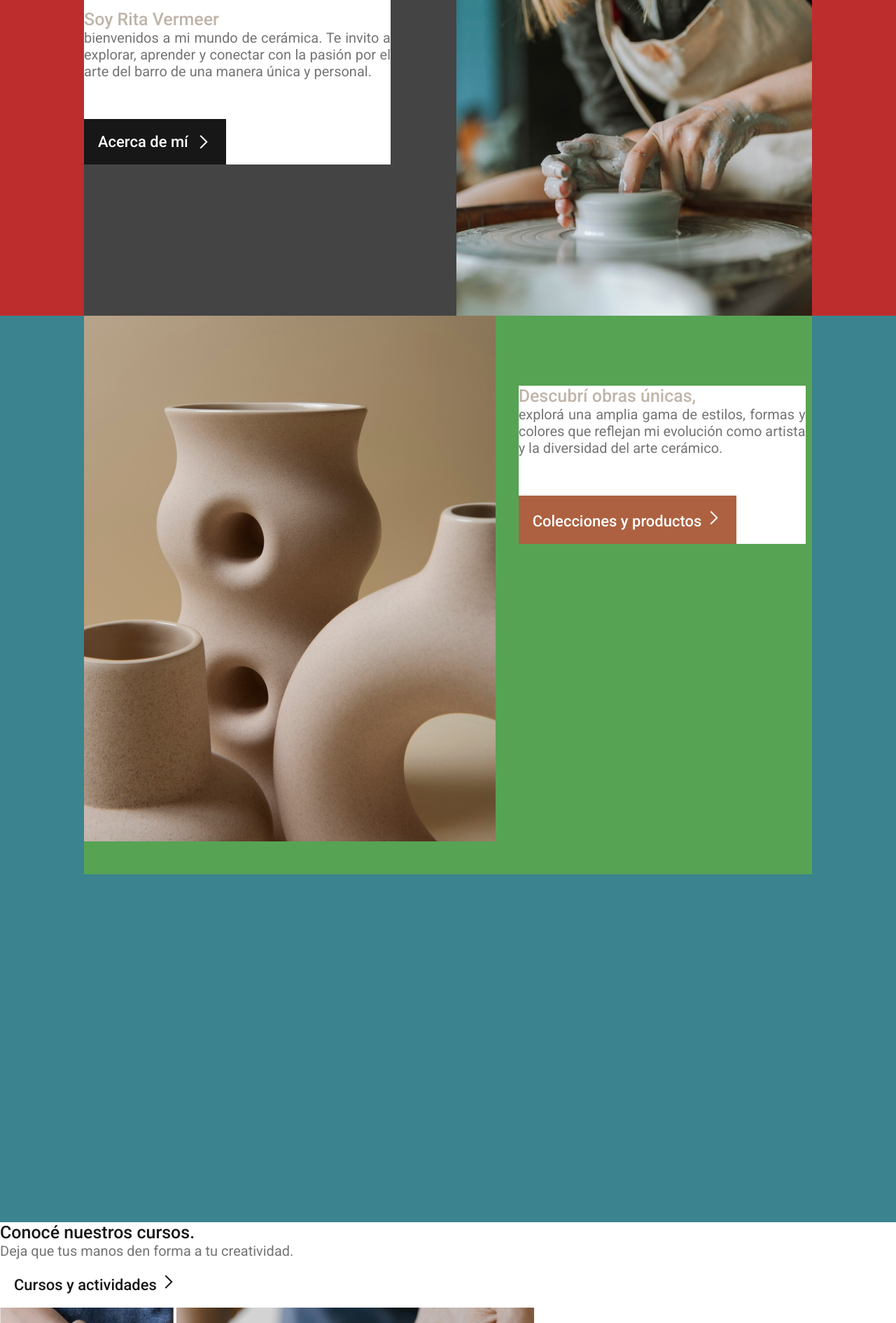
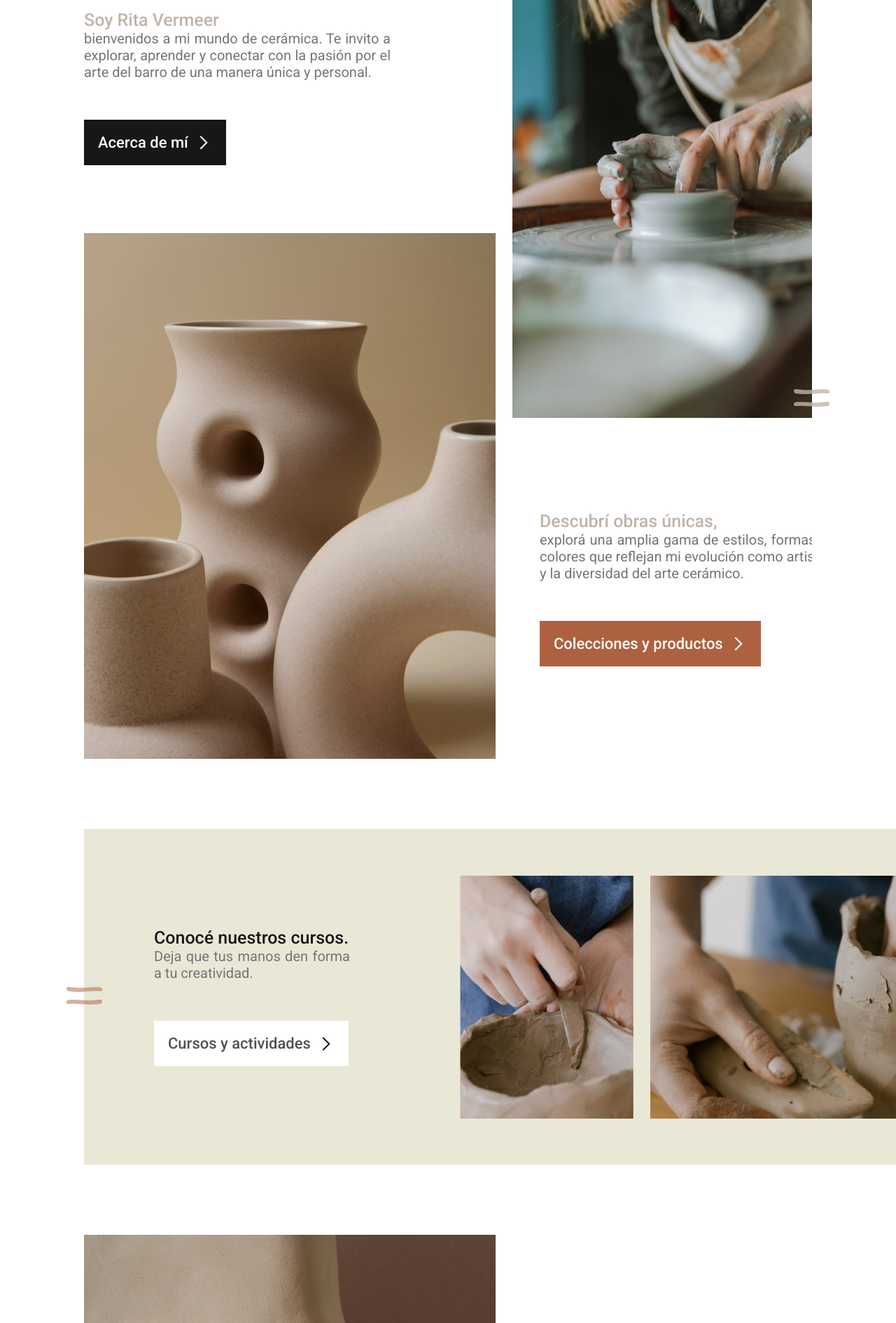
Before and after one commit to clarawillimburgh/hands-on, a plain HTML site: page index.html in a window 1280 px wide. Shown: the part 347-2237 px from the top of the page at 70% size. Drawn offline with Linux system fonts and the light colour scheme; a web font is replaced by a local one.

Commit message:
version 3 - css index.html

```diff
--- a/css/style.css
+++ b/css/style.css
@@ -87,6 +87,8 @@ p{
     align-items: center;
     position: fixed;
     top: 0;
+    order: 1;
+    z-index: 1000;
 }
 
 .navbar-izquierda{
@@ -129,129 +131,213 @@ p{
     line-height: normal;
 }
 
-.inicio{
+
+/*------------------------------------------------------------------------------------------------- */
+/*INICIO*/
+/*Sección 1*/
+.s1-inicio{
+    background-color: #ffffff;
+    overflow-x: hidden;
+    overflow-y: hidden;
+    margin-top: 146px;
+    margin-left: 120px;
+    margin-right: 120px;
+    display: grid;
+    grid-template-columns: repeat(2, 1fr);
+    column-gap: 24px;
+    grid-template-rows: 534px 264px 487px;
+}
+
+/*Card y foto 1*/
+.s1-inicio-container-card-1{
+    background-color: #ffffff;
+    display: flex;
+    flex-direction: column;
+    width: 438px;
+    height: auto;
+    margin-top: 100px;
+    margin-bottom: 100px;
+    margin-right: 150px;
+    gap: 56px;
+}
+
+.s1-inicio-container-card-1 .logo-y-texto{
+    display: flex;
+    flex-direction: column;
+    gap: 30px;
+}
+
+.s1-inicio .s1-inicio-card-1{
+    grid-column: 1/2;
+}
+
+.s1-inicio .s1-inicio-foto-1{
+    grid-column: 2/3;
+    grid-row: 1/3;
+}
+
+.s1-inicio .rayitas-beige-horizontal{
+    position: absolute;
+    right: 95px;
+    top: 903px;
+}
+
+/*Card y foto 2*/
+.s1-inicio .s1-inicio-foto-2{
+    grid-column: 1/2;
+    grid-row: 2/4;
+    width:588px ;
+    height: 751px;
+}
+
+.s1-inicio-card-2{
+    grid-column: 2/3;
+    grid-row: 3/4;
+    align-content:center;
+    justify-self: center;
+    margin-right: 100px;
 
 }
-/*------------------------------------------------------------------------------------------------- */
-/*SECCIÓN 1-INICIO*/
-.seccion-1-inicio{
-    background-color: #bd2d2d;
-    display: grid;
-    grid-template-rows: 798px;
+.s1-inicio-container-card-2{
+    display: flex;
+    flex-direction: column;
+    width: 410px;
+    gap: 56px;
 }
 
-/*--------------------*/
-/*Card y foto 1*/
-.s1-inicio-card-y-foto{
-    background-color: #444444;
-    max-width: 100vw;
+/*Sección 2
+Fondo beige card y dos fotos*/
+
+.s2-inicio{
+    display: grid;
+    grid-template-columns: repeat(2, 1fr);
+    grid-template-rows:480px;
+    column-gap: 24px;
+    overflow-x: hidden;
+    overflow-y: hidden;
+    margin-top: 100px;
+    margin-bottom: 100px;
+    margin-left: 120px;
+    margin-right:0px;
+    align-items: center;
+}
+
+.s2-inicio-card-y-foto{
+    background-color: #E9E7D6;
+    display: flex;
+    flex-direction: row;
+    width: 1320px;
+    height: 480px;
+    align-items: center;
+    justify-content: space-between
+}
+
+.s2-inicio-container-card{
+    display: flex;
+    flex-direction: column;
+    width: 280px;
+    margin-left: 100px;
+    gap: 56px;
+    align-content: center;
+}
+
+.s2-inicio-container-fotos{
+    display: flex;
+    flex-direction: row;
+    width: 783px;
+    height: 347px;
+    object-fit: contain;
+    gap: 24px;
+}
+
+.rayitas-terracota-horizontal{
+    position: absolute;
+    left: 95px;
+}
+
+/*Sección 3
+Card y foto*/
+
+.s3-inicio{
     overflow-x: hidden;
     overflow-y: hidden;
     display: grid;
-    grid-template-columns: repeat(12, 1fr);
-    gap: 24px;
     margin-left: 120px;
     margin-right: 120px;
-    margin-top: 146px;
-    margin-bottom: 0px;
-    justify-content: space-between;
+    margin-bottom: 120px;
+    grid-template-columns: repeat(2, 1fr);
+    column-gap: 24px;
+    grid-template-rows: 751px;
 }
 
-/*Card 1*/
-/*Containter card para aplicar flex*/
-.s1-inicio-container-card{
+.s3-inicio .rayitas-beige-horizontal{
+    position: absolute;
+    left: 683px;
+    top: 2809px;
+}
+
+.s3-inicio .s3-inicio-foto{
+    grid-column: 1/2;
+    grid-row: 1/2;
+    width: 588px;
+    height: auto;
+    object-fit: contain;
+}
+
+.s3-inicio-card{
+    grid-column: 2/3;
+    grid-row: 1/2;
+    align-content:center;
+    justify-self: center;
+}
+
+.s3-inicio-containter-card{
+    width: 363px;
+    display: flex;
+    flex-direction: column;
+    gap: 56px;
+}
+
+
+/*
+.s1-inicio{
+    background-color: #ffffff;
+    overflow-x: hidden;
+    overflow-y: hidden;
+    margin-top: 146px;
+    margin-left: 120px;
+    margin-right: 120px;
+    display: grid;
+    grid-template-columns: repeat(2, 1fr);
+    column-gap: 24px;
+    grid-template-rows: 534px 264px 487px;
+}
+
+.seccion-1-inicio .s1-inicio-foto-2{
+    grid-column: 1/2;
+    grid-row: 2/4;
+    width:588px ;
+    height: 751px;
+}
+
+.s1-inicio-card-2{
+    grid-column: 2/3;
+    grid-row: 3/4;
+    align-content:center;
+    justify-self: center;
+    margin-right: 100px;
+
+}
+.s1-inicio-container-card-2{
     background-color: #ffffff;
     display: flex;
     flex-direction: column;
-    flex-wrap: wrap;
-    width: 438px;
-    margin-top: 100px;
-    margin-bottom: 110px;
-    margin-right: 24px;
+    width: 410px;
     gap: 56px;
 }
 
-.s1-inicio-card{
-    grid-column-start: 1;
-    grid-column-end:7;
-}
 
-.s1-inicio-card .logo-y-texto{
-    display: flex;
-    flex-direction: column;
-    gap: 30px;
-    flex-wrap: wrap;
-}
-
-.s1-inicio-card .logo-y-texto img{
-    width: 435px;
-    height: 84px;
-}
-
-/*Foto 1*/
-.s1-inicio-foto{
-    width: 100%;
-    height: auto;
-    grid-column-start: 7;
-    grid-column-end: 13;
-}
-
-
-/*------------------------------------------------------------------------------------------------- */
-/*SECCIÓN 2-INICIO*/
-
-.seccion-2-inicio{
-    background-color: #3B838E;
-    display: grid;
-    grid-template-rows: 798px 497px;
-}
-
-/*--------------------*/
-/*Card y foto 2*/
-.s2-inicio-card-y-foto{
-    background-color: #57a354;
-    max-width: 100vw;
-    display: grid;
-    grid-template-columns: repeat(12, 1fr);
-    gap: 24px;
-    margin-left: 120px;
-    margin-right: 120px;
-    justify-content: space-between;
-}
-
-/*Card 2*/
-/*Containter card para aplicar flex*/
-
-.s2-inicio-foto{
-    width: 100%;
-    height: auto;
-    grid-column-start: 1;
-    grid-column-end: 7;
-}
-
-.s2-inicio-container-card{
-    background-color: #ffffff;
-    display: flex;
-    flex-direction: column;
-    flex-wrap: wrap;
-    width: 410px;
-    margin-top: 100px;
-    margin-bottom: 110px;
-    gap: 56px;
-}
-
-.s2-inicio-card{
-    grid-column-start: 8;
-    grid-column-end:12;
-}
-
-
-
-/*
-/*------------------------------------------------------------------------------------------------- */
-/*SECCIÓN 2-INICIO*/
-
-
+/*BOTONES*/
 .button-fondonegro{
     display: flex;
     flex-direction: row;
@@ -278,7 +364,12 @@ p{
 }
 
 .button-fondoterracota{
+    display: flex;
+    flex-direction: row;
+    gap: 10px;
+    align-items: flex-end;
     color: #FFF;
+    text-decoration: none;
     font-family: Roboto;
     font-size: 22px;
     font-style: normal;
@@ -286,14 +377,16 @@ p{
     line-height: normal;
     background-color: #AD6140;
     padding: 20px;
-    border-width:0;
-    justify-content: center;
-    align-items: center;
-    gap: 10px;
+    border: none;
 }
 
 .button-fondoblanco{
-    color: #171717;
+    display: flex;
+    flex-direction: row;
+    gap: 10px;
+    align-items: flex-end;
+    color: #515151;
+    text-decoration: none;
     font-family: Roboto;
     font-size: 22px;
     font-style: normal;
@@ -301,14 +394,16 @@ p{
     line-height: normal;
     background-color: #ffffff;
     padding: 20px;
-    border-width:0;
-    justify-content: center;
-    align-items: center;
-    gap: 10px;
+    border: none;
 }
 
 .button-fondoverde{
-    color: #ffffff;
+    display: flex;
+    flex-direction: row;
+    gap: 10px;
+    align-items: flex-end;
+    color: #FFF;
+    text-decoration: none;
     font-family: Roboto;
     font-size: 22px;
     font-style: normal;
@@ -316,10 +411,7 @@ p{
     line-height: normal;
     background-color: #3B838E;
     padding: 20px;
-    border-width:0;
-    justify-content: center;
-    align-items: center;
-    gap: 10px;
+    border: none;
 }
 
 /*FOOTER*/
--- a/index.html
+++ b/index.html
@@ -25,14 +25,12 @@
     </header>
 
     <main>
-        <section class="inicio">
-        <!--Sección 1-Inicio-->
-            <section class="seccion-1-inicio">
-                <!--Card y foto 1 -->
-                <section class="s1-inicio-card-y-foto">
-                    <section class="s1-inicio-card">
-                        <!-- Containter card para aplicar flex -->
-                        <article class="s1-inicio-container-card">
+            <!--SECCIÓN 1-->
+            <!--Card y foto 1-->
+        <section class="s1-inicio">
+            <section class="s1-inicio-card-1">
+                <!-- Containter card 1 para aplicar flex -->
+                <article class="s1-inicio-container-card-1">
                     <div class="logo-y-texto">
                         <img src="./assets/images/logos/Logo principal-Inicio.png" alt="Logo principal inicio">
                         <div>
@@ -49,29 +47,26 @@
                     </div>
                 </article>
             </section>
-                    <section class="s1-inicio-foto">
+            <div class="rayitas-beige-horizontal">
+                <img src="./assets/images/icons/Rayitas-Beige-Horizontal.png" alt="Rayitas-Beige-Horizontal">
+            </div>
+            <section class="s1-inicio-foto-1">
                 <img src="./assets/images/photos/Inicio-Foto-1.png" alt="Rita Vermeer en torno alfarero">
             </section>
-                </section>
-            </section>
 
-            <!--Sección 2-Inicio-->
-            <section class="seccion-2-inicio">
-                <!--Card y foto 2 -->
-                <section class="s2-inicio-card-y-foto">
-                    <section class="s2-inicio-foto">
+            <!--Card y foto 2-->
+            <section class="s1-inicio-foto-2">
                 <img src="./assets/images/photos/Inicio-Foto-2.png" alt="Piezas de cerámica">
             </section>
-                    <!--CARD Flex conteiner s2-->
-                    <section class="s2-inicio-card">
+            <section class="s1-inicio-card-2">
                 <!-- Containter card para aplicar flex -->
-                        <article class="s2-inicio-container-card">
-                            <div>
+                <article class="s1-inicio-container-card-2">
+                    <div class="texto">
                         <h2 class="h2-beige">Descubrí obras únicas,</h2>
                         <p>explorá una amplia gama de estilos, formas y colores que reflejan mi evolución como artista y la diversidad del arte cerámico.</p>
                     </div>
                     <div>
-                                <a href="./pages/colecciones.html">
+                        <a href="./pages/colecciones.html" style="text-decoration: none;">
                             <button class="button-fondoterracota">Colecciones y productos
                                 <img src="./assets/images/icons/Flecha-Button.png" alt="Flechita botón">
                             </button>
@@ -80,45 +75,53 @@
                 </article>
             </section>
         </section>
-            </section>
 
-
-
-            <!--Sección 2-Inicio-->
-            <section class="seccion2-inicio">
-                <section class="s2-inicio-cardyfoto">
-                    <article class="s2-inicio-card">
-                        <div>
+        <!--SECCIÓN 2-->
+        <!--Fondo beige Card y dos fotos-->
+        <section class="s2-inicio">
+            <section class="s2-inicio-card-y-foto">
+                <div class="rayitas-terracota-horizontal">
+                    <img src="./assets/images/icons/Rayitas-Terracota-Horizontal.png" alt="Rayitas-Terracota-Horizontal">
+                </div>
+                <section class="s2-inicio-card">
+                    <article class="s2-inicio-container-card">
+                        <div class="texto">
                             <h2 class="h2-negro">Conocé nuestros cursos.</h2>
                             <p>Deja que tus manos den forma a tu creatividad.</p>
                         </div>
                         <div>
-                            <a href="./pages/cursos.html">
+                            <a href="./pages/cursos.html" style="text-decoration: none;">
                                 <button class="button-fondoblanco">Cursos y actividades
-                                    <img src="./assets/images/icons/Flecha-Button-171717.png" alt="Flechita botón">
-                                </button>
+                                    <img src="./assets/images/icons/Flecha-Button-171717.png" alt="Flechita botón">                                </button>
                             </a>
                         </div>
                     </article>
+                </section>
                 <article class="s2-inicio-fotos">
+                    <div class="s2-inicio-container-fotos">
                         <img src="./assets/images/photos/Inicio-Foto-3.png" alt="Modelado de vasija cerámica">
                         <img src="./assets/images/photos/Inicio-Foto-4.png" alt="Modelado de vasija cerámica">
+                    </div>
                 </article>
             </section>
         </section>
 
-            <!--Sección 3-Inicio-->
-            <section class="seccion3-inicio">
-                <section class="s3-inicio-cardyfoto">
-                    <div>
+        <!--SECCIÓN 3-->
+        <!--Card y foto-->
+        <section class="s3-inicio">
+            <div class="rayitas-beige-horizontal">
+                <img src="./assets/images/icons/Rayitas-Beige-Horizontal.png" alt="Rayitas-Beige-Horizontal">
+            </div>
+            <section class="s3-inicio-foto">
                 <img src="./assets/images/photos/Inicio-Foto-5.png" alt="Pieza de cerámica">
-                    </div>
-                    <article>
+            </section>
+            <section class="s3-inicio-card">
+                <article class="s3-inicio-containter-card">
                     <div>
                         <h2 class="h2-terracota">Compartimos el conocimiento.</h2>
                         <p>Encontrarás artículos llenos de consejos prácticos, recetas creativas y técnicas innovadoras.</p>
                     </div>
-                        <a href="./pages/blog.html">
+                    <a href="./pages/blog.html" style="text-decoration: none;">
                         <button class="button-fondoverde">Conocé nuestro blog
                             <img src="./assets/images/icons/Flecha-Button.png" alt="Flechita botón">
                         </button>
@@ -126,7 +129,7 @@
                 </article>
             </section>
         </section>
-        </section>
+
 
 
 
```
Also changed, not shown: assets/images/icons/Rayitas-Beige-Horizontal.png (added), assets/images/icons/Rayitas-Terracota-Horizontal.png (added). Lines whose indentation alone changed are shown as unchanged.
